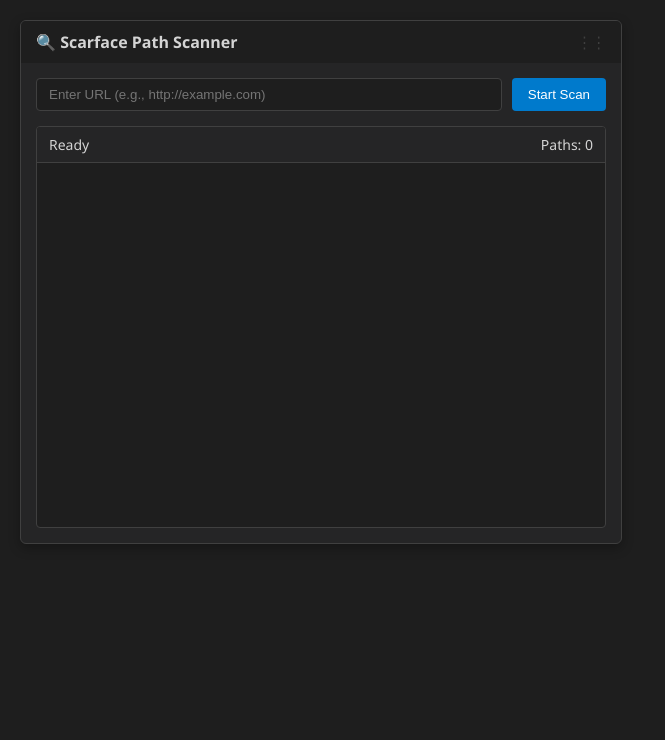
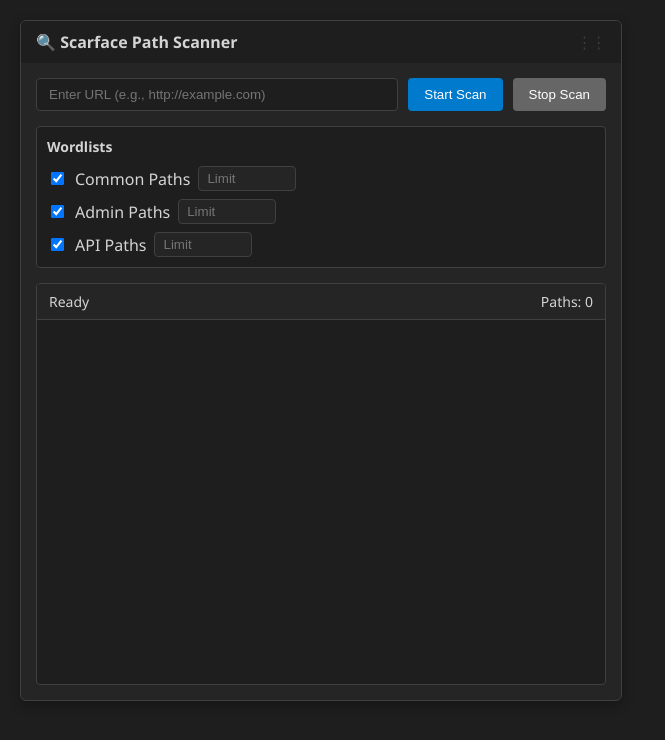
Before and after one commit to lothartj/scarface, a Flask app: page / in a window 1280 px wide. Shown: the top 740 px of the page, without its empty margins (0-665 px from the left). Run offline with Flask 2, Linux system fonts and the light colour scheme; some libraries are stand-ins or nearby versions.

Commit message:
fix:stop scann added/aswell as ui changes

```diff
--- a/app.py
+++ b/app.py
@@ -7,34 +7,58 @@ app = Flask(__name__)
 app.config['SECRET_KEY'] = 'scarface-secret-key'
 socketio = SocketIO(app)
 
+# Add this global variable at the top of the file
+active_scanner = None
+
 @app.route('/')
 def index():
     return render_template('index.html')
 
-def scan_website_background(url, delay=0.1, workers=5):
+def scan_website_background(url, delay=0.1, workers=5, wordlists=None):
+    global active_scanner
     scanner = WebsitePathScanner(url, delay, workers)
+    active_scanner = scanner
+
+    # Set the wordlists configuration
+    scanner.wordlists = wordlists or {}
 
     def progress_callback(status, message, path=None, code=None):
         data = {
             'status': status,
             'message': message,
             'path': path,
-            'code': code
+            'code': code,
+            'baseUrl': url
         }
         socketio.emit('scan_update', data)
 
     scanner.set_callback(progress_callback)
     scanner.scan_website()
+    active_scanner = None
 
 @socketio.on('start_scan')
 def handle_scan_start(data):
     url = data.get('url')
+    wordlists = data.get('wordlists', {})
+
     if not url:
         emit('scan_update', {'status': 'error', 'message': 'URL is required'})
         return
 
-    threading.Thread(target=scan_website_background, args=(url,)).start()
+    threading.Thread(
+        target=scan_website_background,
+        args=(url,),
+        kwargs={'wordlists': wordlists}
+    ).start()
+
     emit('scan_update', {'status': 'started', 'message': f'Starting scan of {url}'})
+
+@socketio.on('stop_scan')
+def handle_stop_scan():
+    global active_scanner
+    if active_scanner:
+        active_scanner.stop_scan()
+        emit('scan_update', {'status': 'stopped', 'message': 'Scan stopped by user'})
 
 if __name__ == '__main__':
     socketio.run(app, debug=True)
--- a/static/css/style.css
+++ b/static/css/style.css
@@ -112,3 +112,90 @@ button:hover {
 .result-error {
     color: #f44;
 }
+
+.wordlist-section {
+    margin-bottom: 15px;
+    padding: 10px;
+    background-color: var(--primary-color);
+    border: 1px solid var(--border-color);
+    border-radius: 4px;
+}
+
+.wordlist-section h3 {
+    margin: 0 0 10px 0;
+    font-size: 14px;
+    color: var(--text-color);
+}
+
+.wordlist-options {
+    display: flex;
+    flex-direction: column;
+    gap: 8px;
+}
+
+.wordlist-item {
+    display: flex;
+    align-items: center;
+    gap: 8px;
+}
+
+.wordlist-item input[type="number"] {
+    width: 80px;
+    padding: 4px 8px;
+    background-color: var(--secondary-color);
+    border: 1px solid var(--border-color);
+    color: var(--text-color);
+    border-radius: 4px;
+}
+
+.result-item {
+    display: flex;
+    align-items: center;
+    justify-content: space-between;
+    padding: 4px 8px;
+    margin: 2px 0;
+    border-radius: 3px;
+}
+
+.result-path {
+    flex-grow: 1;
+    margin-right: 10px;
+    word-break: break-all;
+}
+
+.copy-button {
+    padding: 4px;
+    background: none;
+    border: none;
+    color: var(--text-color);
+    cursor: pointer;
+    opacity: 0.7;
+    transition: opacity 0.2s;
+}
+
+.copy-button:hover {
+    opacity: 1;
+    background-color: var(--secondary-color);
+}
+
+.copy-button svg {
+    width: 16px;
+    height: 16px;
+}
+
+.copied {
+    color: #3c9;
+}
+
+#stopScan {
+    background-color: #cc3300;
+}
+
+#stopScan:hover {
+    background-color: #992600;
+}
+
+#stopScan:disabled {
+    background-color: #666;
+    cursor: not-allowed;
+}
--- a/static/js/main.js
+++ b/static/js/main.js
@@ -7,6 +7,7 @@ document.addEventListener('DOMContentLoaded', function() {
     const resultsArea = document.getElementById('resultsArea');
     const scanStatus = document.getElementById('scanStatus');
     const pathCount = document.getElementById('pathCount');
+    const stopButton = document.getElementById('stopScan');
 
     // Make the container draggable
     let isDragging = false;
@@ -53,7 +54,7 @@ document.addEventListener('DOMContentLoaded', function() {
         el.style.transform = `translate(${xPos}px, ${yPos}px)`;
     }
 
-    // Handle scanning
+    // Handle scanning with wordlist selection
     let foundPaths = 0;
 
     startButton.addEventListener('click', function() {
@@ -63,44 +64,83 @@ document.addEventListener('DOMContentLoaded', function() {
             return;
         }
 
+        // Get wordlist selections and limits
+        const wordlists = {
+            common: {
+                enabled: document.getElementById('commonPaths').checked,
+                limit: parseInt(document.getElementById('commonLimit').value) || 0
+            },
+            admin: {
+                enabled: document.getElementById('adminPaths').checked,
+                limit: parseInt(document.getElementById('adminLimit').value) || 0
+            },
+            api: {
+                enabled: document.getElementById('apiPaths').checked,
+                limit: parseInt(document.getElementById('apiLimit').value) || 0
+            }
+        };
+
         // Reset UI
         resultsArea.innerHTML = '';
         foundPaths = 0;
         pathCount.textContent = 'Paths: 0';
         scanStatus.textContent = 'Scanning...';
         startButton.disabled = true;
+        stopButton.disabled = false;
 
-        // Start scan
-        socket.emit('start_scan', { url: url });
+        // Start scan with wordlist config
+        socket.emit('start_scan', {
+            url: url,
+            wordlists: wordlists
+        });
     });
 
+    stopButton.addEventListener('click', function() {
+        socket.emit('stop_scan');
+        stopButton.disabled = true;
+    });
+
+    // Copy functionality
+    function copyToClipboard(text) {
+        navigator.clipboard.writeText(text).then(() => {
+            // Success handling is in the click handler
+        }).catch(err => {
+            console.error('Failed to copy:', err);
+        });
+    }
+
     socket.on('scan_update', function(data) {
-        const resultDiv = document.createElement('div');
-        resultDiv.className = 'result-item';
+        if (data.status === 'found') {
+            foundPaths++;
+            pathCount.textContent = `Paths: ${foundPaths}`;
 
-        switch(data.status) {
-            case 'started':
-                scanStatus.textContent = 'Scanning...';
-                break;
-            case 'found':
-                foundPaths++;
-                pathCount.textContent = `Paths: ${foundPaths}`;
-                resultDiv.className += ' result-found';
-                resultDiv.textContent = `✓ ${data.path} → ${data.code}`;
-                break;
-            case 'error':
-                resultDiv.className += ' result-error';
-                resultDiv.textContent = `✗ ${data.message}`;
-                break;
-            case 'complete':
-                scanStatus.textContent = 'Complete';
-                startButton.disabled = false;
-                break;
-        }
+            const resultDiv = document.createElement('div');
+            resultDiv.className = 'result-item result-found';
 
-        if (data.message) {
+            const fullUrl = new URL(data.path, data.baseUrl).href;
+
+            resultDiv.innerHTML = `
+                <span class="result-path">✓ ${fullUrl}</span>
+                <button class="copy-button" title="Copy URL">
+                    <svg xmlns="http://www.w3.org/2000/svg" width="16" height="16" viewBox="0 0 24 24">
+                        <path fill="currentColor" d="M16 1H4C3 1 2 2 2 3v14h2V3h12V1zm3 4H8C7 5 6 6 6 7v14c0 1 1 2 2 2h11c1 0 2-1 2-2V7c0-1-1-2-2-2zm0 16H8V7h11v14z"/>
+                    </svg>
+                </button>
+            `;
+
+            const copyButton = resultDiv.querySelector('.copy-button');
+            copyButton.addEventListener('click', function() {
+                copyToClipboard(fullUrl);
+                this.classList.add('copied');
+                setTimeout(() => this.classList.remove('copied'), 1000);
+            });
+
             resultsArea.appendChild(resultDiv);
             resultsArea.scrollTop = resultsArea.scrollHeight;
+        } else if (data.status === 'complete' || data.status === 'stopped') {
+            scanStatus.textContent = data.status === 'complete' ? 'Complete' : 'Stopped';
+            startButton.disabled = false;
+            stopButton.disabled = true;
         }
     });
 });
--- a/templates/index.html
+++ b/templates/index.html
@@ -18,6 +18,28 @@
             <div class="input-group">
                 <input type="text" id="urlInput" placeholder="Enter URL (e.g., http://example.com)">
                 <button id="startScan">Start Scan</button>
+                <button id="stopScan" disabled>Stop Scan</button>
+            </div>
+
+            <div class="wordlist-section">
+                <h3>Wordlists</h3>
+                <div class="wordlist-options">
+                    <div class="wordlist-item">
+                        <input type="checkbox" id="commonPaths" checked>
+                        <label for="commonPaths">Common Paths</label>
+                        <input type="number" id="commonLimit" placeholder="Limit" min="1">
+                    </div>
+                    <div class="wordlist-item">
+                        <input type="checkbox" id="adminPaths" checked>
+                        <label for="adminPaths">Admin Paths</label>
+                        <input type="number" id="adminLimit" placeholder="Limit" min="1">
+                    </div>
+                    <div class="wordlist-item">
+                        <input type="checkbox" id="apiPaths" checked>
+                        <label for="apiPaths">API Paths</label>
+                        <input type="number" id="apiLimit" placeholder="Limit" min="1">
+                    </div>
+                </div>
             </div>
 
             <div class="results-container">
@@ -29,6 +51,14 @@
             </div>
         </div>
     </div>
+
+    <!-- SVG Icons (hidden) -->
+    <div style="display: none;">
+        <svg id="copyIcon" xmlns="http://www.w3.org/2000/svg" width="16" height="16" viewBox="0 0 24 24">
+            <path fill="currentColor" d="M16 1H4C3 1 2 2 2 3v14h2V3h12V1zm3 4H8C7 5 6 6 6 7v14c0 1 1 2 2 2h11c1 0 2-1 2-2V7c0-1-1-2-2-2zm0 16H8V7h11v14z"/>
+        </svg>
+    </div>
+
     <script src="{{ url_for('static', filename='js/main.js') }}"></script>
 </body>
 </html>
```
Also changed, not shown: scanner.py (+55 -8 lines).
